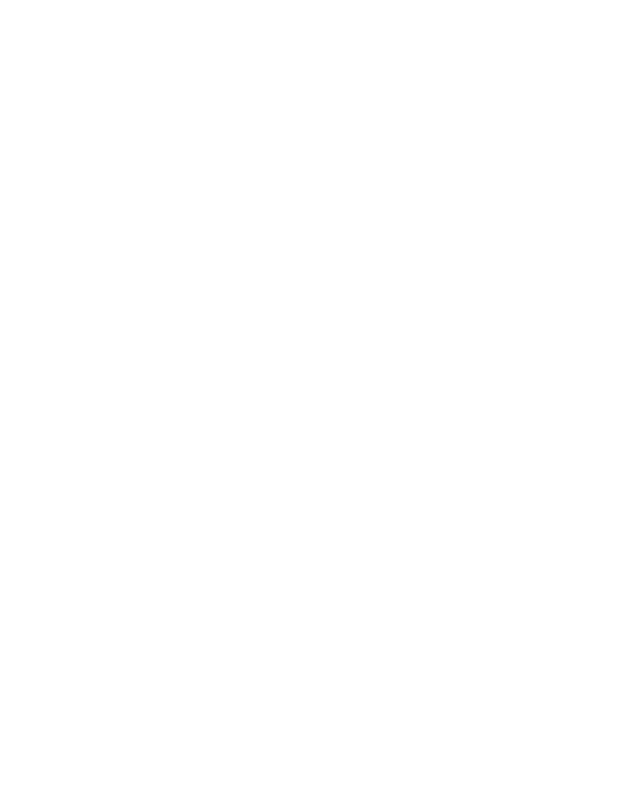
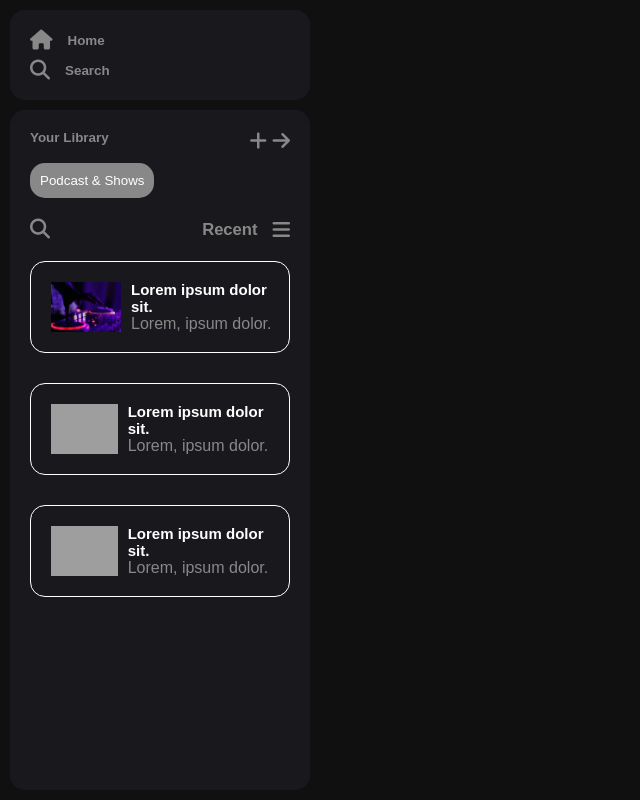
Before and after one commit to zegjinehajdaras/gitmentorship, a plain HTML site: page index.html in a window 1280 px wide. Shown: the whole page, without its empty margins (0-640 px from the left). Drawn offline with Linux system fonts and the light colour scheme; grey boxes are pictures that could not be loaded.

Commit message:
leftsection created

```diff
--- a/index.html
+++ b/index.html
@@ -1,16 +1,71 @@
 <!DOCTYPE html>
 <html lang="en">
+
 <head>
     <meta charset="UTF-8">
     <meta name="viewport" content="width=device-width, initial-scale=1.0">
     <title>Document</title>
+    <link rel="stylesheet" href="style.css">
+    <link rel="stylesheet" href="https://cdnjs.cloudflare.com/ajax/libs/font-awesome/6.5.1/css/all.min.css"
+        integrity="sha512-DTOQO9RWCH3ppGqcWaEA1BIZOC6xxalwEsw9c2QQeAIftl+Vegovlnee1c9QX4TctnWMn13TZye+giMm8e2LwA=="
+        crossorigin="anonymous" referrerpolicy="no-referrer" />
 </head>
+
 <body>
     <div class="maincontaier">
         <div class="left_side">
+            <div class="search_bar">
+                <div class="home_icon"><i class="fa-solid fa-house"></i>
+                    <h6>Home</h6>
+                </div>
+                <div class="search_icon"><i class="fa-solid fa-magnifying-glass"></i>
+                    <h6>Search</h6>
+                </div>
+            </div>
+            <div class="library">
+                <div class="inner_library">
+                    <h6> Your Library</h6>
+                    <div class="plus">
+                        <i class="fa-solid fa-plus"></i>
+                        <i class="fa-solid fa-arrow-right"></i>
+                    </div>
 
+
+                </div>
+                <button type="button">Podcast & Shows</button>
+                <div class="search">
+                  <span class="icon"> <i class="fa-solid fa-magnifying-glass"></i></span>
+
+                   <span class="recent"> <h5>Recent</h5>
+                    <i class="fa-solid fa-bars"></i>
+                </span>
+
+                </div>
+                <div class="main_card">
+                    <div class="cards">
+                        <img src="./image/ph2.jpg" alt="">
+                        <div class="text"><h5>Lorem ipsum dolor sit.</h5>
+                        <p>Lorem, ipsum dolor.</p></div>
+
+                    </div>
+                    <div class="cards">
+                        <img src="./image/photo 1.jpg" alt="">
+                        <div class="text"><h5>Lorem ipsum dolor sit.</h5>
+                            <p>Lorem, ipsum dolor.</p></div>
+                    </div>
+                    <div class="cards">
+                        <img src="./image/photo4.jpg" alt="">
+                        <div class="text"><h5>Lorem ipsum dolor sit.</h5>
+                            <p>Lorem, ipsum dolor.</p>
+                        </div>
+                    </div>
+
+                </div>
+
+            </div>
         </div>
 
     </div>
 </body>
+
 </html>
--- a/style.css
+++ b/style.css
@@ -0,0 +1,111 @@
+*{
+    margin: 0;
+    font-family: Arial, Helvetica, sans-serif;
+
+}
+body {
+    background-color: #111010;
+}
+.maincontaier{
+    width: 100%;
+
+}
+.left_side{
+    width: 25%;
+    float: left;
+
+}
+.search_bar{
+    background-color:#19191d ;
+    display: block;
+    flex-direction: column;
+    padding: 20px;
+    margin: 10px;
+    border-radius: 15px;
+    font-size: 20px;
+
+}
+.home_icon{
+    display: flex;
+gap: 15px;
+    color:  #888;
+    padding-bottom: 10px;
+    align-items: center;
+
+}
+.search_icon{
+    display: flex;
+    color:  #888;
+    gap: 15px;
+    align-items: center;
+
+
+}
+.library{
+    background-color: #19191d;
+    margin-top: 20px;
+    padding: 20px;
+    border-radius: 15px;
+    margin: 10px;
+    height: 80vh;
+
+
+}
+.inner_library{
+    display: flex;
+    justify-content: space-between;
+    color: #888;
+    font-size: 20px;
+
+}
+.library button{
+    border-radius: 15px;
+    background-color: #888;
+    color:white;
+padding: 10px;
+margin-top: 10px;
+border: none;
+
+}
+.search{
+    display: flex;
+    justify-content: space-between;
+    color: #888;
+    font-size: 20px;
+    align-items: center;
+    padding-top: 20px;
+}
+.recent{
+    display: flex;
+    gap: 15px;
+}
+.main_card{
+    display: block;
+    flex-direction: column;
+    padding-top: 20px;
+
+}
+.cards{
+    border: 1px solid white;
+    border-radius: 15px;
+    margin-bottom: 30px;
+    display: flex;
+    align-items: center;
+    padding: 10px;
+
+
+}
+.cards img{
+    width: 70px;
+    height: 50px;
+    padding: 10px;
+
+}
+.cards h5{
+    color: white;
+    font-weight: 700;
+    font-size: 15px;
+}
+.cards p{
+    color: #888;
+}
```
